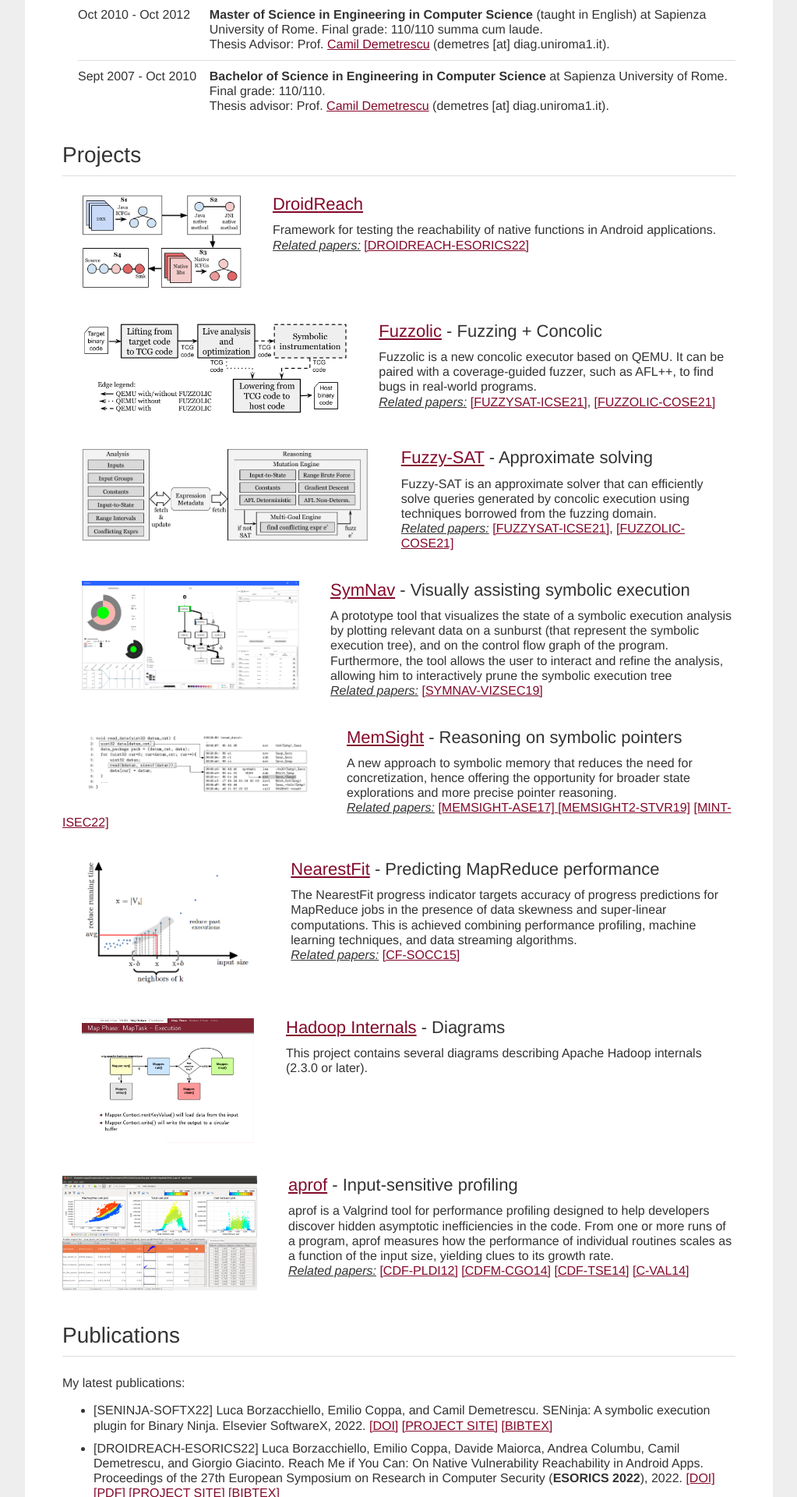
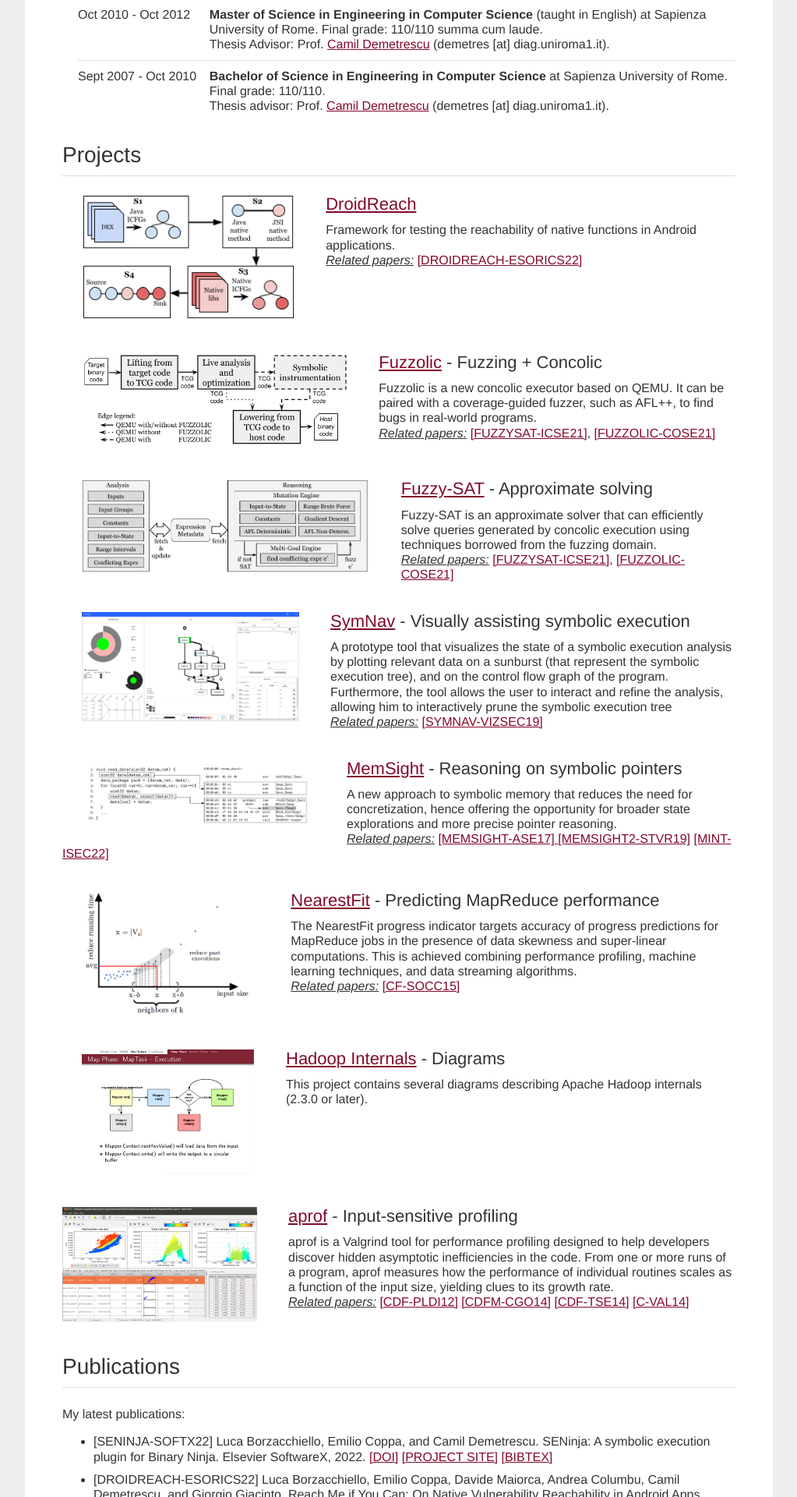
Before and after one commit to ecoppa/ecoppa.github.io, a Jekyll site: the page built from index.html, in a window 1280 px wide. Shown: the part 1431-3351 px from the top of the page at 78% size, without its empty margins (128-1151 px from the left). Built offline with Jekyll 4.4.1, drawn with Linux system fonts in a browser that asks for light colours.

Commit message:
Update index.html

```diff
--- a/index.html
+++ b/index.html
@@ -273,7 +273,7 @@
 
 				<div>
 					<div style="float: left; padding-right: 40px; padding-left: 25px;">
-						<img src="assets/img/droidreach.png" style="height: 120px;" alt="droidreach">
+						<img src="assets/img/droidreach.png" style="height: 160px;" alt="droidreach">
 					</div>
 					<div>
 						<h3><a href="https://github.com/season-lab/DroidReach">DroidReach</a></h3>
```
